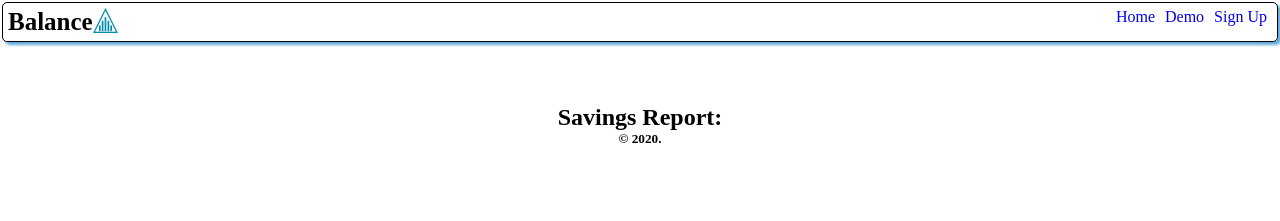
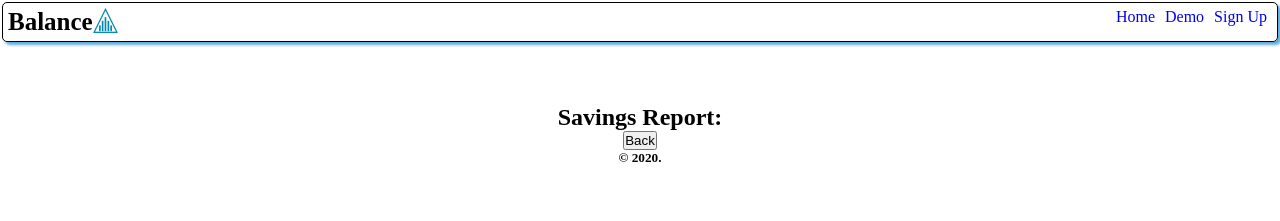
Before and after one commit to Cosmic-Noir/balance-app, a React (Create React App) app: page /viewSavings in a window 1280 px wide. Shown: the top 221 px of the page. Built offline with nearby package versions, Linux system fonts and the light colour scheme.

Commit message:
Add back button

```diff
--- a/src/components/budgetsList/budgetsList.js
+++ b/src/components/budgetsList/budgetsList.js
@@ -9,11 +9,21 @@ class BudgetsList extends Component {
 
   static contextType = balanceContext;
 
+  /* Custom Methods */
+
+  // Responsible for when user clicks cancel button
+  handleBack = () => {
+    this.props.history.goBack();
+  };
+
   render() {
     return (
       <div className="bugetsList">
         <h2>Your Most Recent Budget: 'Month Year Here'</h2>
         {/* List of monthly budget tables here */}
+        <button onClick={this.handleBack} type="button">
+          Back
+        </button>
       </div>
     );
   }
--- a/src/components/createBudget/createBudget.js
+++ b/src/components/createBudget/createBudget.js
@@ -9,11 +9,21 @@ class CreateBudget extends Component {
 
   static contextType = balanceContext;
 
+  /* Custom Methods */
+
+  // Responsible for when user clicks cancel button
+  handleBack = () => {
+    this.props.history.goBack();
+  };
+
   render() {
     return (
       <div className="createBudget">
         <h2>Create New Budget:</h2>
         {/* Budget Form here */}
+        <button onClick={this.handleBack} type="button">
+          Back
+        </button>
       </div>
     );
   }
--- a/src/components/viewSavings/viewSavings.js
+++ b/src/components/viewSavings/viewSavings.js
@@ -9,11 +9,21 @@ class ViewSavings extends Component {
 
   static contextType = balanceContext;
 
+  /* Custom Methods */
+
+  // Responsible for when user clicks cancel button
+  handleBack = () => {
+    this.props.history.goBack();
+  };
+
   render() {
     return (
       <div className="viewSavings">
         <h2>Savings Report:</h2>
         {/* Savings report with graph */}
+        <button onClick={this.handleBack} type="button">
+          Back
+        </button>
       </div>
     );
   }
--- a/src/components/viewSpending/viewSpending.js
+++ b/src/components/viewSpending/viewSpending.js
@@ -9,11 +9,21 @@ class viewSpending extends Component {
 
   static contextType = balanceContext;
 
+  /* Custom Methods */
+
+  // Responsible for when user clicks cancel button
+  handleBack = () => {
+    this.props.history.goBack();
+  };
+
   render() {
     return (
       <div className="viewSpending">
         <h2>Spending Report:</h2>
         {/* Spending report with pie graph */}
+        <button onClick={this.handleBack} type="button">
+          Back
+        </button>
       </div>
     );
   }
```
